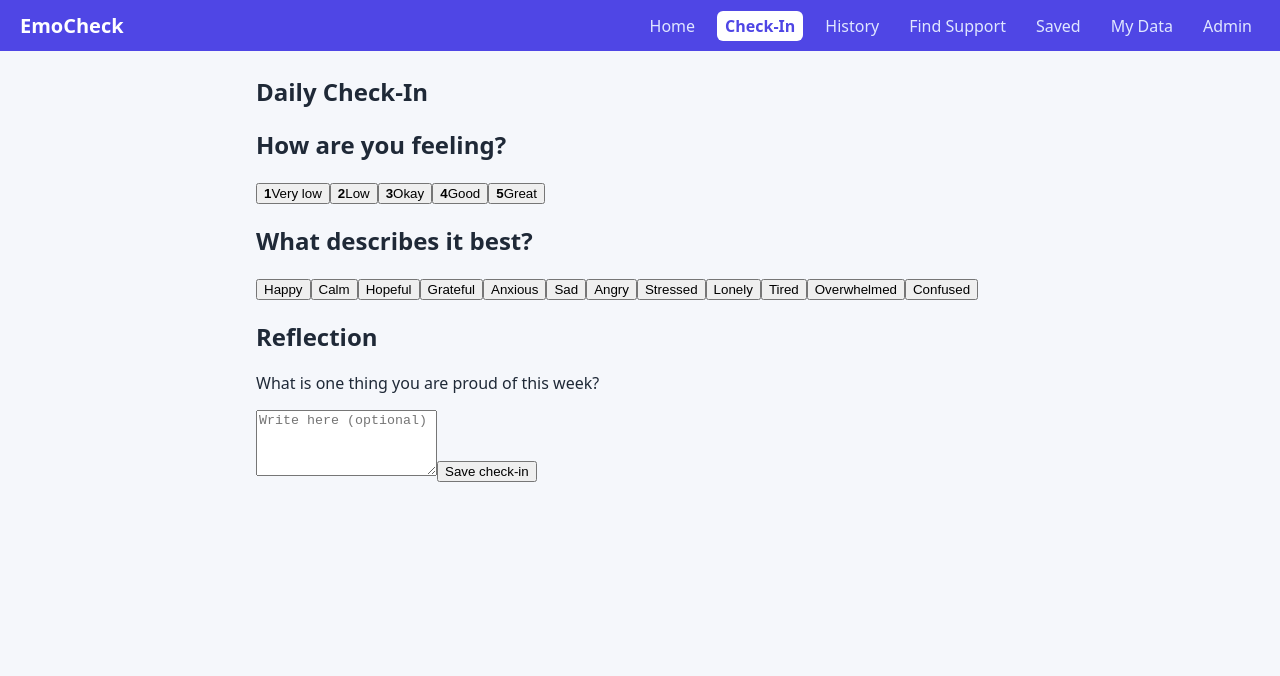
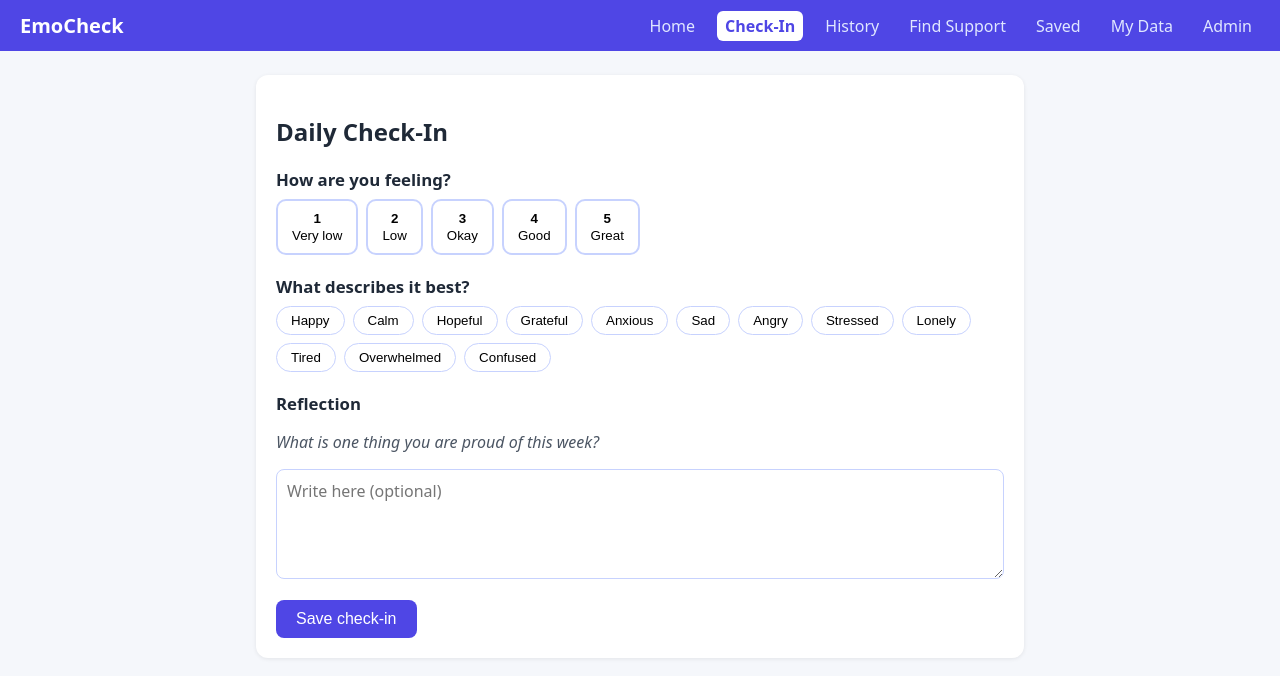
Before and after one commit to Isuwafa/EMOCHECK-APP, a React (Vite) app: page /checkin in a window 1280 px wide. Shown: the top 676 px of the page. Built offline with nearby package versions, Linux system fonts and the light colour scheme.

Commit message:
Add styles for checkin form

```diff
--- a/src/index.css
+++ b/src/index.css
@@ -20,3 +20,14 @@ body {
 .navbar a { color: #e0e7ff; text-decoration: none; padding: 4px 8px; border-radius: 6px; }
 .navbar a.active { background: white; color: #4f46e5; font-weight: 600; }
 .container { max-width: 800px; margin: 24px auto; padding: 0 16px; }
+.card { background: white; padding: 20px; border-radius: 12px; box-shadow: 0 1px 4px rgba(0,0,0,0.08); }
+h2 { font-size: 1.05rem; margin: 20px 0 8px; }
+.mood-row, .tag-row { display: flex; flex-wrap: wrap; gap: 8px; }
+.mood { display: flex; flex-direction: column; align-items: center; gap: 2px; padding: 10px 14px; border: 2px solid #c7d2fe; background: white; border-radius: 10px; cursor: pointer; }
+.mood.active { background: #4f46e5; color: white; border-color: #4f46e5; }
+.tag { padding: 6px 14px; border: 1px solid #c7d2fe; background: white; border-radius: 999px; cursor: pointer; }
+.tag.active { background: #4f46e5; color: white; border-color: #4f46e5; }
+.prompt { font-style: italic; color: #4b5563; }
+textarea { width: 100%; padding: 10px; border: 1px solid #c7d2fe; border-radius: 8px; font: inherit; }
+.primary { margin-top: 16px; padding: 10px 20px; background: #4f46e5; color: white; border: none; border-radius: 8px; font-size: 1rem; cursor: pointer; }
+.message { margin-top: 12px; color: #047857; font-weight: 600; }
```
